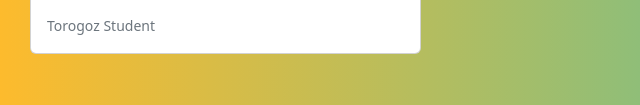
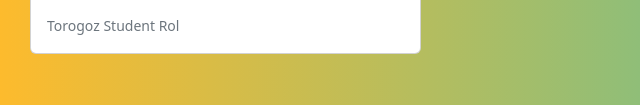
Before and after one commit to evermolina/Ejemplo, a plain HTML site: page index.html in a window 1280 px wide. Shown: the part 1091-1196 px from the top of the page, 0-640 px from the left. Drawn offline with nearby package versions, Linux system fonts and the light colour scheme.

Commit message:
feat: se agrego la palabra rol

```diff
--- a/index.html
+++ b/index.html
@@ -52,7 +52,7 @@
                         survived not only five centuries, but also the leap into electronic typesetting, remaining essentially unchanged. It was
                         popularised in the 1960s with the release of Letraset sheets containing Lorem Ipsum passages, and more recently with desktop
                         publishing software like Aldus PageMaker including versions of Lorem Ipsum.</p>
-                    <p class="card-text"><small class="text-muted">Torogoz Student</small></p>
+                    <p class="card-text"><small class="text-muted">Torogoz Student Rol</small></p>
                 </div>
             </div>
         </div>
```
